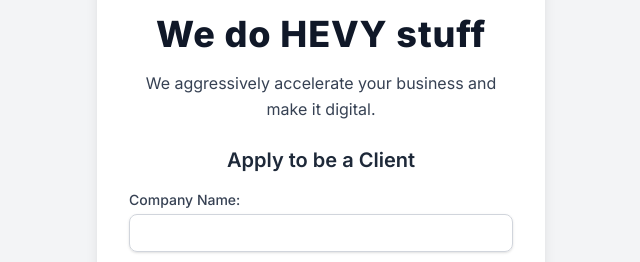
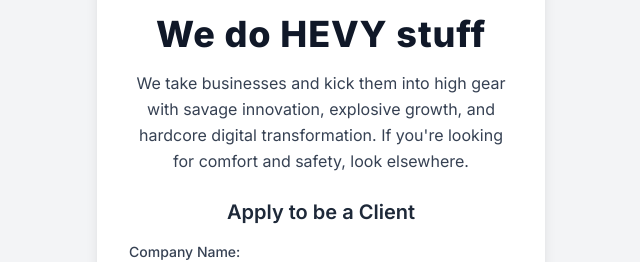
Before and after one commit to alelevycl/HEVY-page, a Next.js app: page / in a window 1280 px wide. Shown: the part 306-568 px from the top of the page, without its empty margins (319-959 px from the left). Built offline with nearby package versions, Linux system fonts and the light colour scheme.

Commit message:
fix: actualizar texto de descripción en pestaña 'We are HEVY'

```diff
--- a/src/app/page.tsx
+++ b/src/app/page.tsx
@@ -269,7 +269,7 @@ export default function Home() {
               We do HEVY stuff
             </h2>
             <p className="text-gray-700 leading-relaxed text-center mb-6">
-              We aggressively accelerate your business and make it digital.
+              We take businesses and kick them into high gear with savage innovation, explosive growth, and hardcore digital transformation. If you're looking for comfort and safety, look elsewhere.
             </p>
 
             {/* Client Application Form */}
```
